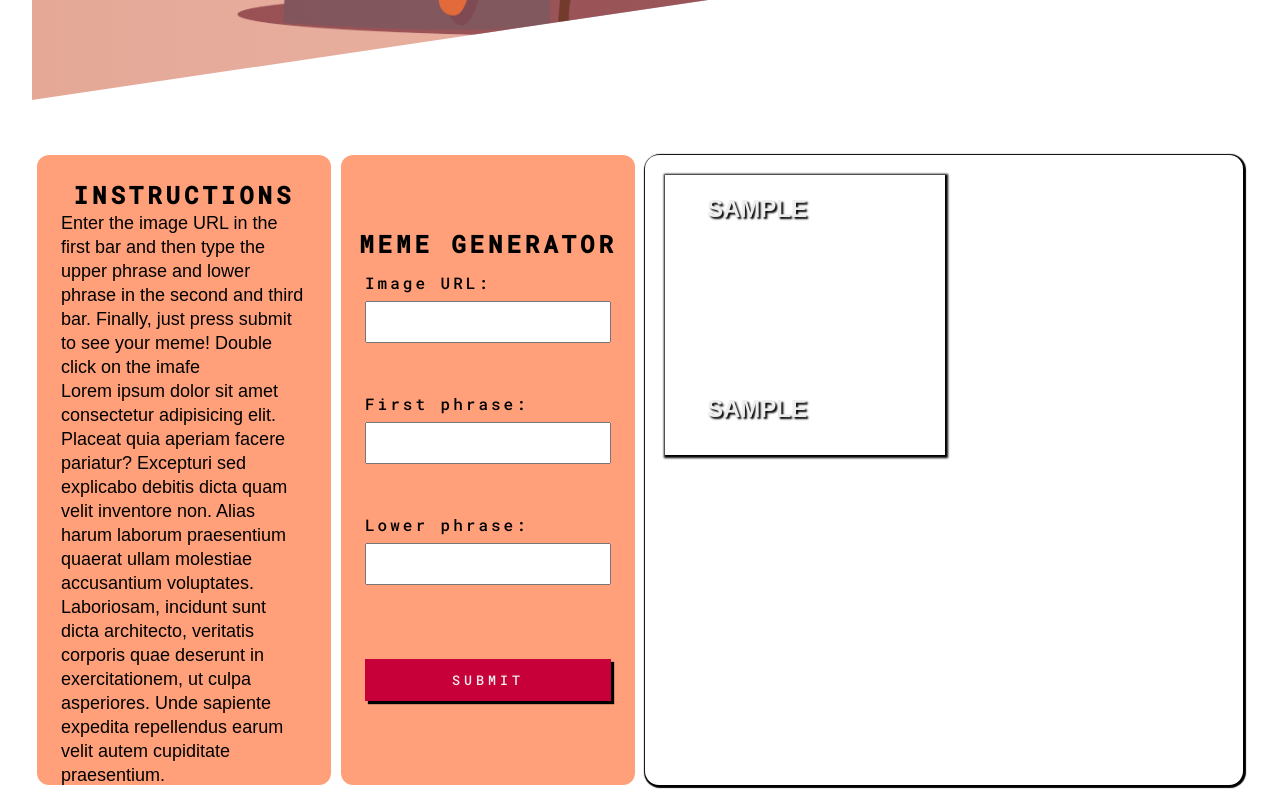
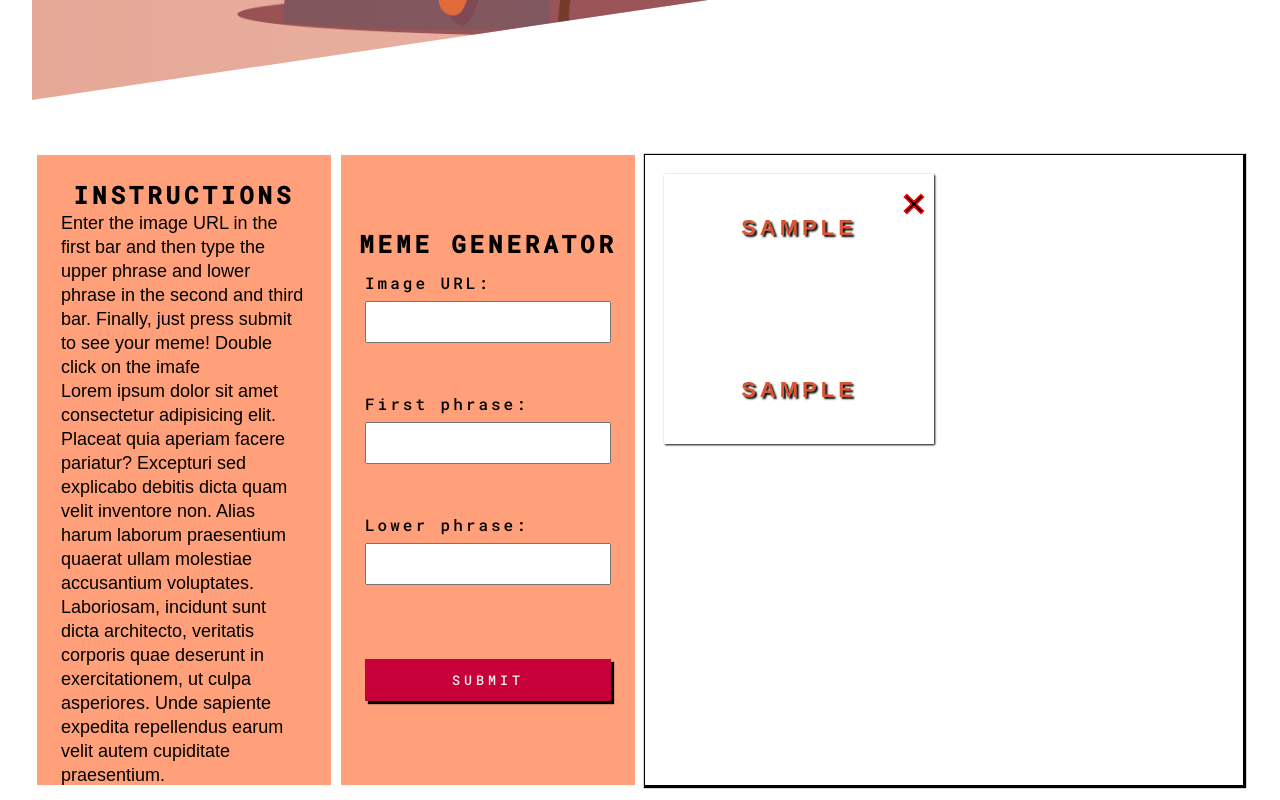
Before and after one commit to Shahabr99/Meme-Generator, a plain HTML site: page app.html in a window 1280 px wide. Both pictures are taken after typing "Sample", "Sample", "Sample" into the empty fields and a click on the input 488 px from the left and 1509 px from the top of the page. Shown: the part 830-1630 px from the top of the page. Drawn offline with Linux system fonts and the light colour scheme.

Commit message:
Add files via upload

```diff
--- a/app.js
+++ b/app.js
@@ -3,6 +3,7 @@ const URL = document.querySelector("#URL");
 const upText = document.querySelector("#upperText");
 const downText = document.querySelector("#lowerText");
 const memeContainer = document.querySelector(".meme-box");
+const closeMeme = document.querySelector(".close-btn");
 
 //Creating meme
 form.addEventListener("submit", function (e) {
@@ -25,5 +26,15 @@ form.addEventListener("submit", function (e) {
   secondText.classList.add("p-2");
   secondText.innerText = downText.value;
   image.append(secondText);
+
+  const closeBtn = document.createElement("div");
+  closeBtn.innerHTML =
+    '<svg class="icon" xmlns="http://www.w3.org/2000/svg" width="24" height="24" viewBox="0 0 24 24" style="fill: rgba(0, 0, 0, 1);transform: ;msFilter:;"><path d="m16.192 6.344-4.243 4.242-4.242-4.242-1.414 1.414L10.535 12l-4.242 4.242 1.414 1.414 4.242-4.242 4.243 4.242 1.414-1.414L13.364 12l4.242-4.242z"></path></svg>';
+  closeBtn.classList.add("close-btn");
+  image.append(closeBtn);
+
+  closeBtn.addEventListener("click", function (e) {
+    e.target.closest(".meme-image").remove();
+  });
   form.reset();
 });
--- a/style.css
+++ b/style.css
@@ -158,7 +158,7 @@ html {
 
 .instruction {
   background-color: lightsalmon;
-  border-radius: 1.2rem;
+  /* box-shadow: 1px 1px 1px 2px #000; */
   display: flex;
   flex-direction: column;
   justify-content: center;
@@ -188,13 +188,13 @@ html {
 
 .form-box {
   background-color: lightsalmon;
-  border-radius: 1.2rem;
   display: flex;
   flex-direction: column;
   justify-content: space-evenly;
   justify-content: center;
   padding: 1.2rem;
   height: 63rem;
+  /* box-shadow: 1px 1px 1px 2px #000; */
 }
 
 .form-box h1 {
@@ -250,48 +250,69 @@ input[type="submit"]:active {
 .memeUI {
   grid-row: 1 / 3;
   padding: 0.5rem;
+  /* overflow: hidden; */
 }
 
 .meme-box {
   /* border: 1px solid #6d2c1c; */
-  border-radius: 1.4rem;
-  padding: 1rem;
+  padding: 0.5rem;
   height: 63rem;
   box-shadow: 1px 1px 1px 2px #000;
 }
 
 .meme-image {
-  width: 28rem;
-  height: 28rem;
-  box-shadow: 1px 1px 2px 2px #000;
-  margin: 1rem;
+  width: 27rem;
+  height: 27rem;
+  /* box-shadow: 1px 1px 1px #000; */
+  margin: 1.4rem;
   background-position: center;
   background-size: cover;
   background-repeat: no-repeat;
   display: inline-block;
   position: relative;
+  text-align: center;
+  transition: all 1s;
+  box-shadow: 1px 1px 2px #000;
+}
+
+.meme-image:hover {
+  transform: scale(1.1);
+  z-index: 99;
 }
 
 .p-1,
 .p-2 {
-  font-size: 2.4rem;
+  font-size: 2.2rem;
   font-weight: 700;
   text-shadow: 2px 2px 2px #000;
   font-family: "Montserrat", sans-serif;
   text-transform: uppercase;
-  color: #eee;
+  color: #da5533;
   position: absolute;
-  display: inline-block;
+  letter-spacing: 0.4rem;
 }
 
 .p-1 {
-  transform: translate(50% 50%);
-  top: 2rem;
-  left: 15%;
+  transform: translate(-50%, -50%);
+  top: 20%;
+  left: 50%;
+}
+.p-2 {
+  transform: translate(-50%, -50%);
+  top: 80%;
+  left: 50%;
 }
 
-.p-2 {
-  transform: translate(50% 50%);
-  top: 22rem;
-  left: 15%;
+.close-btn {
+  border: none;
+  position: absolute;
+  top: 1rem;
+  left: 85%;
+  cursor: pointer;
 }
+
+.icon {
+  width: 4rem;
+  height: 4rem;
+  stroke: red;
+}
```
